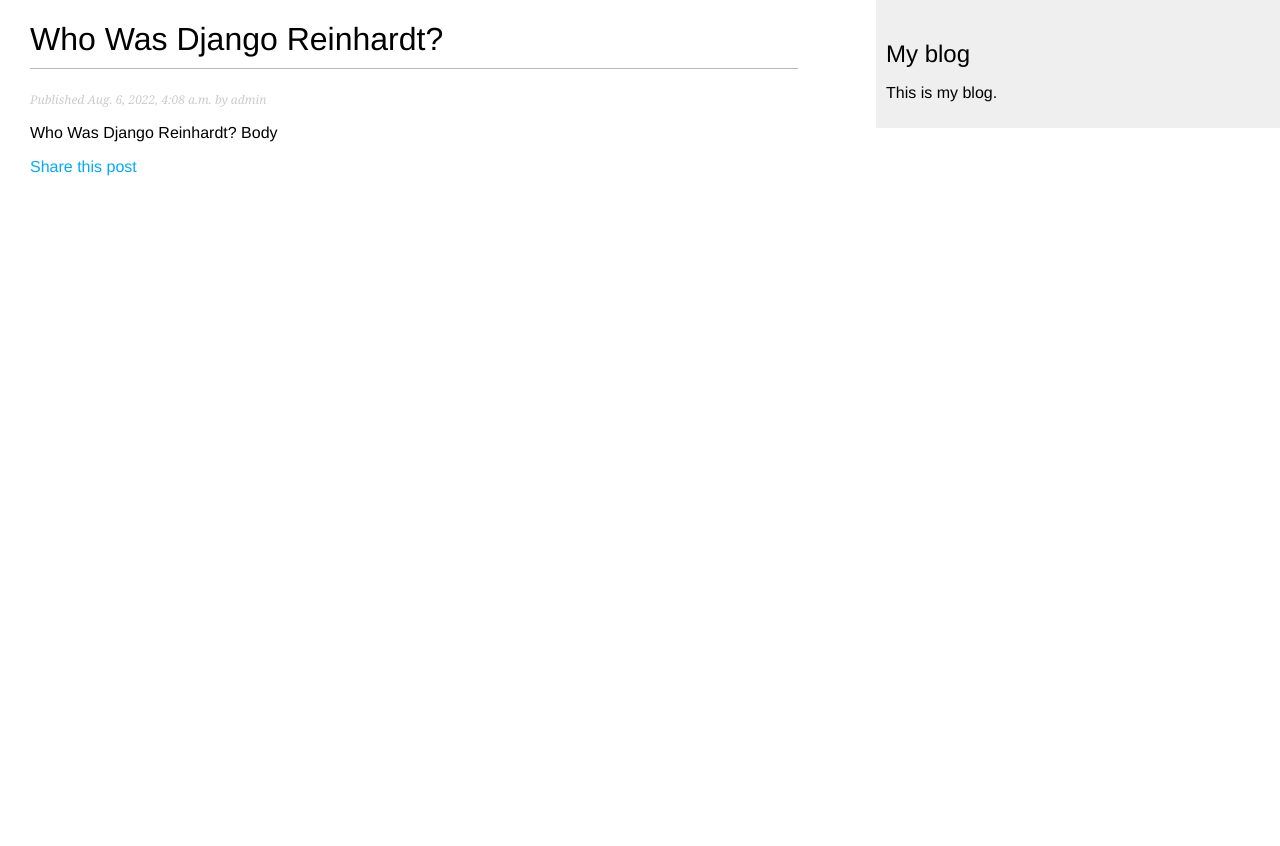
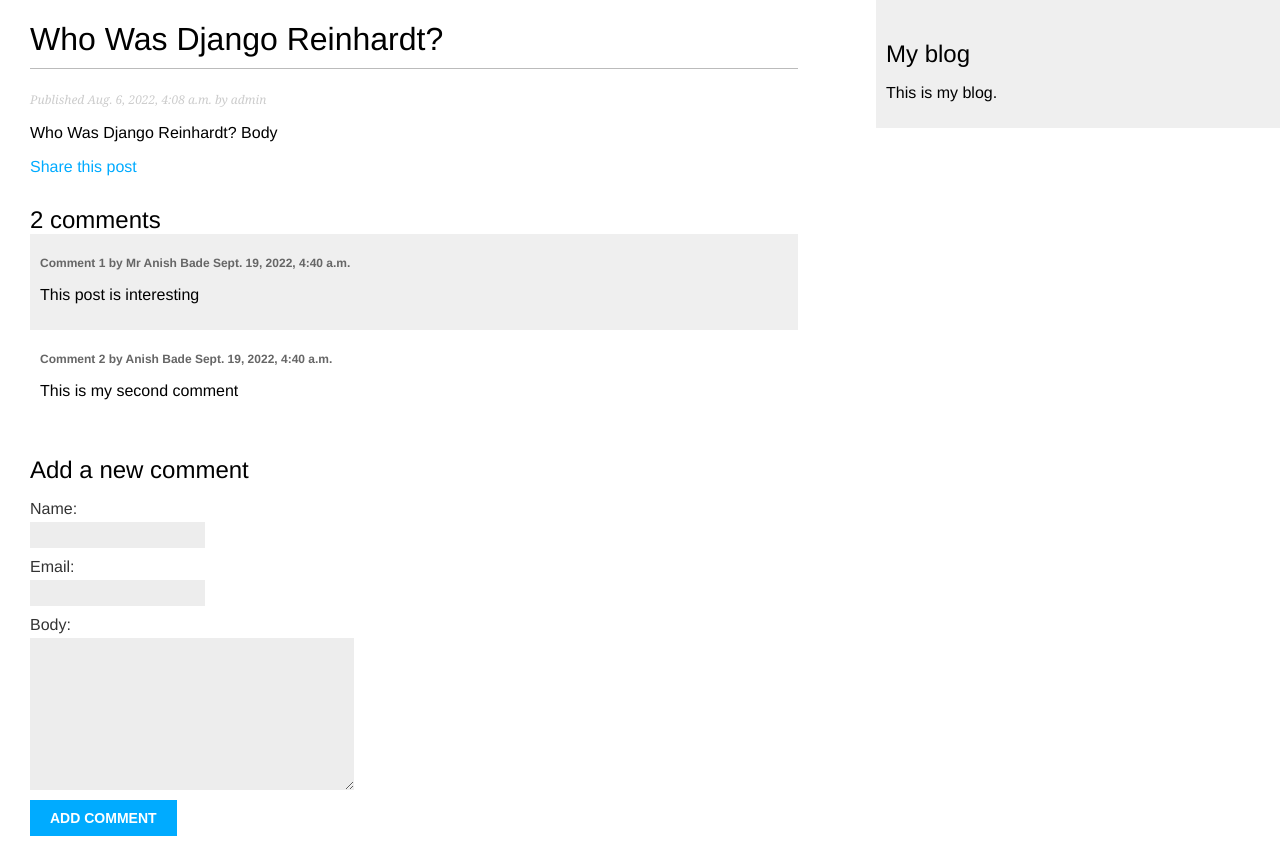
Before and after one commit to AnishBade/Blog-Application, a Django app: a page that uses blog/templates/blog/post/detail.html in a window 1280 px wide. Before the commit the page ends 176 px from the top, so only its background shows below. Run offline with Django 4.2, Linux system fonts and the light colour scheme; data comes from the database, SQL or seed files in the repository; both versions use the stored data as it was after the commit.

Commit message:
commenting functionality added

```diff
--- a/blog/forms.py
+++ b/blog/forms.py
@@ -4,3 +4,9 @@ class EmailPostForm(forms.Form):
     email = forms.EmailField()
     to = forms.EmailField()
     comments = forms.CharField(required=False, widget=forms.Textarea)
+
+from .models import Comment
+class CommentForm(forms.ModelForm):
+    class Meta:
+        model = Comment
+        fields = ('name', 'email', 'body')
--- a/blog/models.py
+++ b/blog/models.py
@@ -31,8 +31,22 @@ class Post(models.Model):
     def get_absolute_url(self):
         return reverse('blog:post_detail', args=[self.publish.year, self.publish.month,self.publish.day, self.slug])
 
+class Comment(models.Model):
+    post = models.ForeignKey(Post,on_delete=models.CASCADE, related_name='comments')
+    name = models.CharField(max_length=80)
+    email = models.EmailField()
+    body = models.TextField()
+    created = models.DateTimeField(auto_now_add=True)
+    updated = models.DateTimeField(auto_now=True)
+    active = models.BooleanField(default=True)
 
 class Meta:
-    ordering = ('-publish',)
+    ordering = ('created',)
+
 def __str__(self):
-     return self.title
+    return f'Comment by {self.name} on {self.post}'
+
+# class Meta:
+#     ordering = ('-publish',)
+# def __str__(self):
+#      return self.title
--- a/blog/templates/blog/post/detail.html
+++ b/blog/templates/blog/post/detail.html
@@ -15,4 +15,32 @@
         <a href="{% url 'blog:post_share' post.id %}"> Share this post
         </a>
     </p>
+    {% with comments.count as total_comments %}
+        <h2>
+        {{ total_comments }} comment{{ total_comments|pluralize }}
+        </h2>
+    {% endwith %}
+    {% for comment in comments %}
+        <div class="comment">
+            <p class="info">
+                Comment {{ forloop.counter }} by {{ comment.name }} {{ comment.created }}
+            </p>
+            {{ comment.body|linebreaks }}
+        </div>
+        {% empty %}
+            <p>There are no comments yet.</p>
+    {% endfor %}
+
+    {% if new_comment %}
+        <h2>Your comment has been added.</h2>
+    {% else %}
+        <h2>Add a new comment</h2>
+        <form method="post">
+            {{ comment_form.as_p }}
+            {% csrf_token %}
+            <p>
+                <input type="submit" value="Add comment">
+            </p>
+        </form>
+    {% endif %}
 {% endblock %}
--- a/blog/views.py
+++ b/blog/views.py
@@ -8,7 +8,8 @@ from .forms import EmailPostForm
 
 from django.conf import settings
 from django.core.mail import send_mail
-
+from .models import Post, Comment
+from .forms import EmailPostForm, CommentForm
 
 def post_list(request):
     object_list = Post.published.all()
@@ -34,9 +35,23 @@ def post_detail(request, year, month, day, post):
                                    publish__year=year,
                                    publish__month=month,
                                    publish__day=day)
+    # List of active comments for this post
+    comments = post.comments.filter(active=True)
+    new_comment = None
+    if request.method == 'POST': # A comment was posted
+        comment_form = CommentForm(data=request.POST)
+        if comment_form.is_valid():
+            # Create Comment object but don't save to database yet
+            new_comment = comment_form.save(commit=False)
+            # Assign the current post to the comment
+            new_comment.post = post
+            # Save the comment to the database
+            new_comment.save()
+    else:
+        comment_form = CommentForm()
     return render(request,
                   'blog/post/detail.html',
-                  {'post': post})
+                  {'post': post,'comments': comments, 'new_comment': new_comment, 'comment_form': comment_form})
 
 
 class PostListView(ListView):
```
Also changed, not shown: blog/admin.py (+7 -0 lines), blog/migrations/0002_comment.py (added), db.sqlite3.
